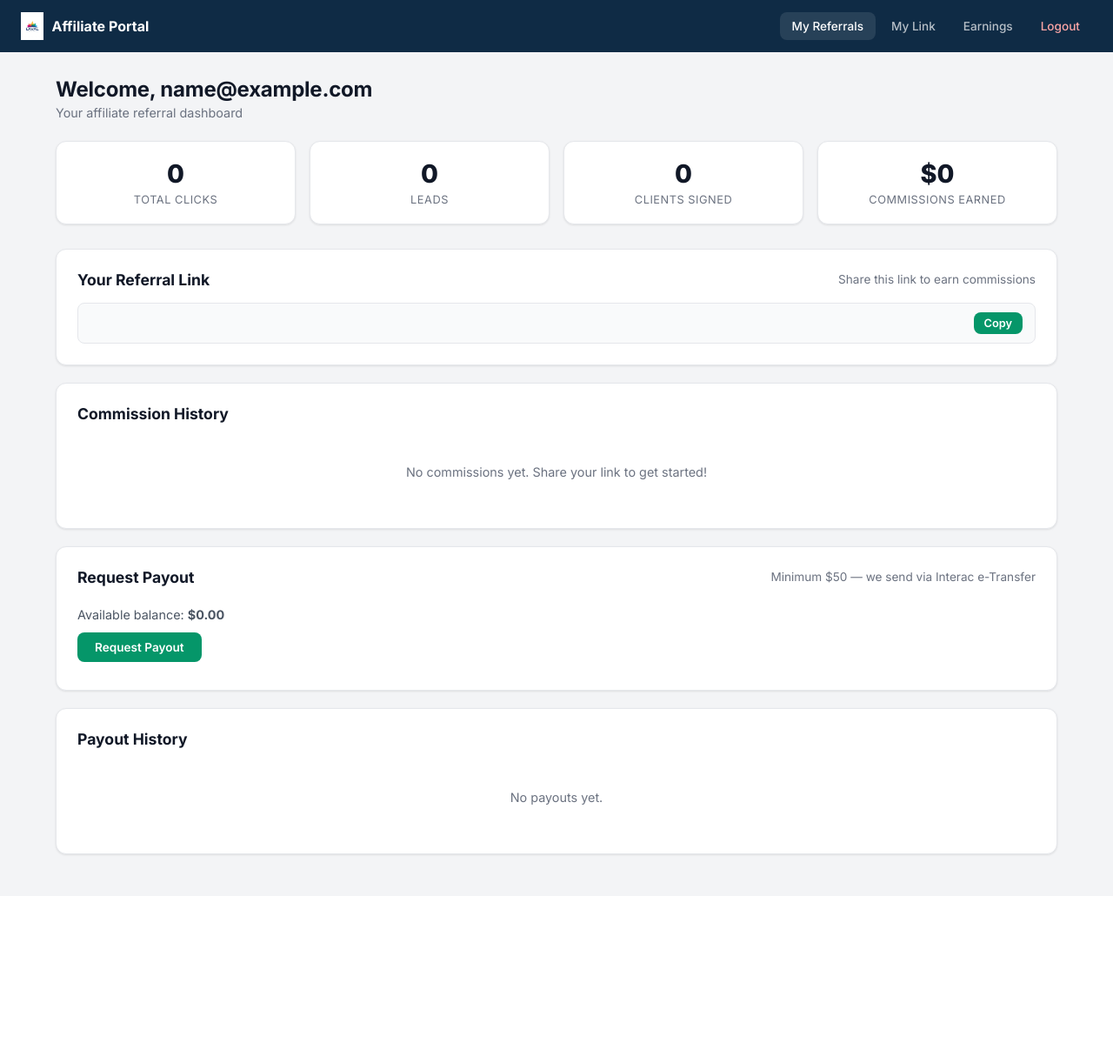
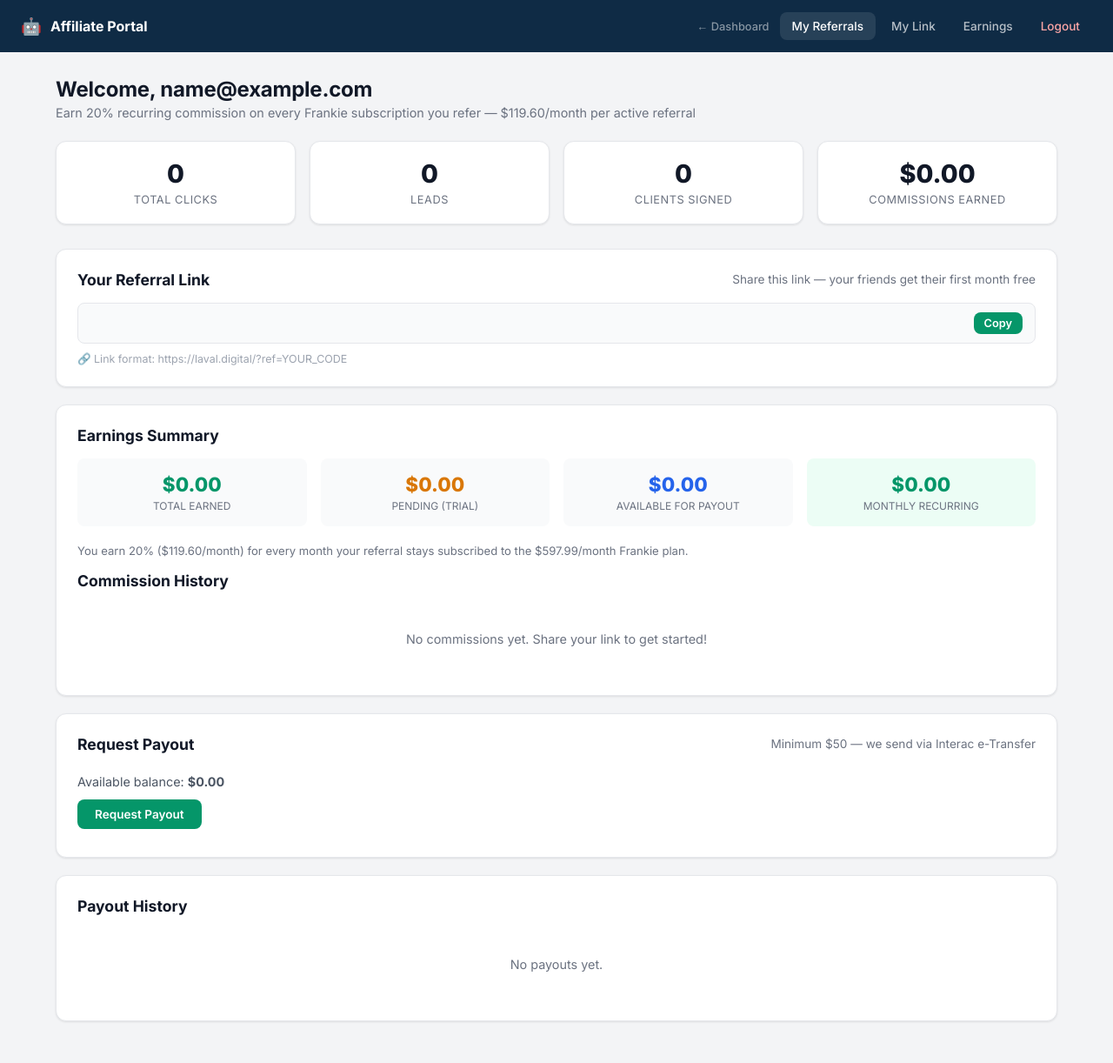
Before and after one commit to shogodel/laval-digital, a Flask app: template templates/affiliate/dashboard.html in a window 1280 px wide. Shown: the whole page at 87% size. Before the commit the page ends 985 px from the top, so only its background shows below. Run offline with Flask 3, Linux system fonts and the light colour scheme; the template is opened without the code that fills it, so the values that code supplies are empty; the visitor is signed in with stand-in values (Sample User, id 1); parts of the project's set-up code (start-up, migrations or seed data) failed here and were passed over.

Commit message:
Convert affiliate dashboard to Frankie: remove agency tiers, add 97.99/mo recurring commission

```diff
--- a/templates/affiliate/dashboard.html
+++ b/templates/affiliate/dashboard.html
@@ -3,7 +3,7 @@
 <head>
     <meta charset="UTF-8">
     <meta name="viewport" content="width=device-width, initial-scale=1.0">
-    <title>Affiliate Dashboard — Laval Digital</title>
+    <title>Affiliate Dashboard — Frankie</title>
     <link rel="preconnect" href="https://fonts.googleapis.com">
     <link rel="preconnect" href="https://fonts.gstatic.com" crossorigin>
     <link href="https://fonts.googleapis.com/css2?family=Inter:wght@400;500;600;700;800&display=swap" rel="stylesheet">
@@ -74,11 +74,12 @@
 
     <nav class="nav">
         <div class="nav-brand">
-            <img src="{{ url_for('static', filename=logo_file) }}" alt="Laval Digital">
+            <span style="font-size:1.2rem;">&#129302;</span>
             <span>Affiliate Portal</span>
         </div>
         <button class="hamburger" onclick="document.getElementById('nav-links').classList.toggle('open')">☰</button>
         <div class="nav-links" id="nav-links">
+            <a href="/" style="color:rgba(255,255,255,0.5);font-size:0.8rem;padding-right:8px;">&#8592; Dashboard</a>
             <a href="{{ url_for('affiliate_dashboard') }}" class="active">My Referrals</a>
             <a href="#link" onclick="document.getElementById('nav-links').classList.remove('open')">My Link</a>
             <a href="#earnings" onclick="document.getElementById('nav-links').classList.remove('open')">Earnings</a>
@@ -90,37 +91,59 @@
 
         <div class="page-header">
             <h1>Welcome, {{ current_user.display_name or current_user.email }}</h1>
-            <p>Your affiliate referral dashboard</p>
+            <p>Earn 20% recurring commission on every Frankie subscription you refer — $119.60/month per active referral</p>
         </div>
 
         <div class="stats-grid">
             <div class="stat-card"><div class="stat-value" id="stat-clicks">{{ stats.total_clicks or 0 }}</div><div class="stat-label">Total Clicks</div></div>
             <div class="stat-card"><div class="stat-value" id="stat-leads">{{ stats.total_leads or 0 }}</div><div class="stat-label">Leads</div></div>
             <div class="stat-card"><div class="stat-value" id="stat-clients">{{ stats.total_clients or 0 }}</div><div class="stat-label">Clients Signed</div></div>
-            <div class="stat-card"><div class="stat-value" id="stat-commissions">${{ "%.0f"|format(stats.total_commissions or 0) }}</div><div class="stat-label">Commissions Earned</div></div>
+            <div class="stat-card"><div class="stat-value" id="stat-commissions">${{ "%.2f"|format(stats.total_commissions or 0) }}</div><div class="stat-label">Commissions Earned</div></div>
         </div>
 
         <div class="card" id="link">
-            <div class="card-header"><h2>Your Referral Link</h2><p>Share this link to earn commissions</p></div>
+            <div class="card-header"><h2>Your Referral Link</h2><p>Share this link — your friends get their first month free</p></div>
             <div class="copy-link">
                 <input type="text" id="ref-link" value="{{ referral_link }}" readonly>
                 <button class="btn btn-green btn-sm" onclick="copyRefLink()">Copy</button>
             </div>
+            <p style="font-size:0.78rem;color:var(--gray-400);margin-top:10px;">&#128279; Link format: https://laval.digital/?ref=YOUR_CODE</p>
         </div>
 
         <div class="card" id="earnings">
+            <div class="card-header"><h2>Earnings Summary</h2></div>
+            <div style="display:grid;grid-template-columns:repeat(auto-fit,minmax(140px,1fr));gap:16px;margin-bottom:20px;">
+                <div style="background:var(--gray-50);border-radius:var(--radius);padding:16px;text-align:center;">
+                    <div style="font-size:1.4rem;font-weight:800;color:var(--green);">${{ "%.2f"|format(stats.total_commissions or 0) }}</div>
+                    <div style="font-size:0.75rem;color:var(--gray-500);text-transform:uppercase;margin-top:4px;">Total Earned</div>
+                </div>
+                <div style="background:var(--gray-50);border-radius:var(--radius);padding:16px;text-align:center;">
+                    <div style="font-size:1.4rem;font-weight:800;color:var(--amber);">${{ "%.2f"|format(stats.pending_commissions or 0) }}</div>
+                    <div style="font-size:0.75rem;color:var(--gray-500);text-transform:uppercase;margin-top:4px;">Pending (Trial)</div>
+                </div>
+                <div style="background:var(--gray-50);border-radius:var(--radius);padding:16px;text-align:center;">
+                    <div style="font-size:1.4rem;font-weight:800;color:var(--blue);">${{ "%.2f"|format(stats.available_commissions or 0) }}</div>
+                    <div style="font-size:0.75rem;color:var(--gray-500);text-transform:uppercase;margin-top:4px;">Available for Payout</div>
+                </div>
+                <div style="background:var(--green-bg);border-radius:var(--radius);padding:16px;text-align:center;">
+                    <div style="font-size:1.4rem;font-weight:800;color:var(--green);">${{ "%.2f"|format((stats.active_referrals or 0) * 119.60) }}</div>
+                    <div style="font-size:0.75rem;color:var(--gray-500);text-transform:uppercase;margin-top:4px;">Monthly Recurring</div>
+                </div>
+            </div>
+            <p style="font-size:0.82rem;color:var(--gray-500);margin-bottom:16px;">You earn 20% ($119.60/month) for every month your referral stays subscribed to the $597.99/month Frankie plan.</p>
+
             <div class="card-header"><h2>Commission History</h2></div>
             {% if commissions %}
             <div style="overflow-x:auto;">
                 <table>
-                    <thead><tr><th>Date</th><th>Client</th><th>Amount</th><th>Status</th></tr></thead>
+                    <thead><tr><th>Date</th><th>Business</th><th>Status</th><th>Commission</th></tr></thead>
                     <tbody>
                         {% for c in commissions %}
                         <tr>
                             <td>{{ c.created_at[:10] }}</td>
                             <td>{{ c.client_name or c.client_email or "—" }}</td>
+                            <td><span class="badge badge-{{ 'green' if c.status == 'active' else 'amber' if c.status == 'trial' else 'blue' }}">{{ c.status|capitalize }}</span></td>
                             <td>${{ "%.2f"|format(c.amount) }}</td>
-                            <td><span class="badge badge-{{ 'green' if c.status == 'paid' else 'amber' }}">{{ c.status|capitalize }}</span></td>
                         </tr>
                         {% endfor %}
                     </tbody>
```
